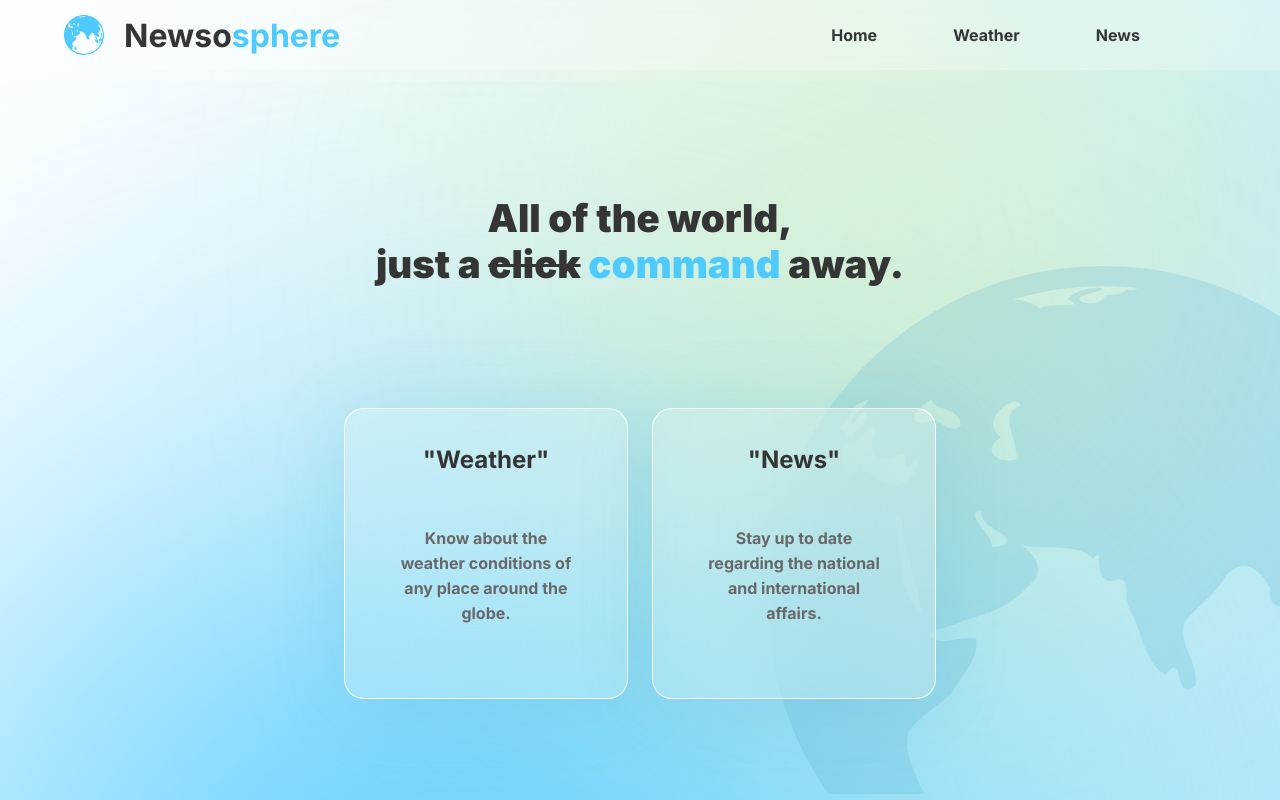
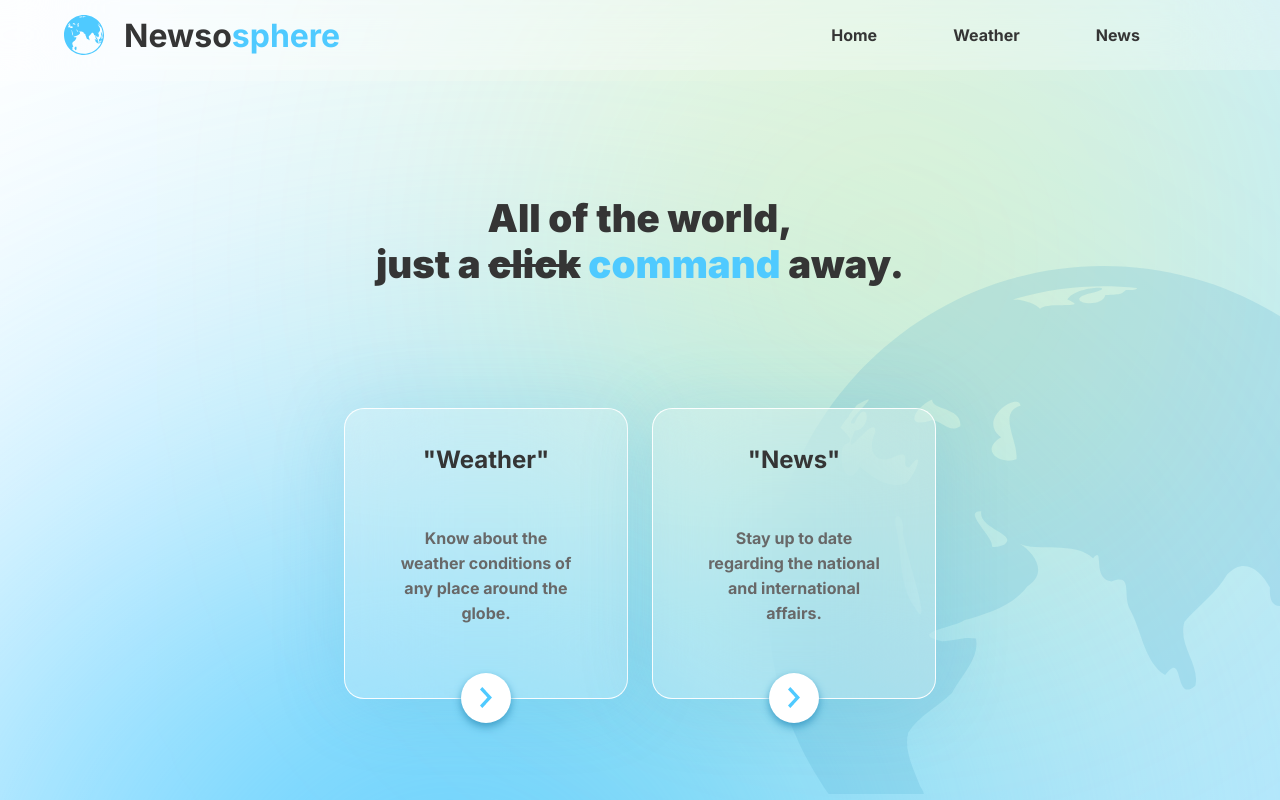
Before and after one commit to Newsosphere/Newsosphere-app, a React (Create React App) app: page / in a window 1280 px wide. Built offline with nearby package versions, Linux system fonts and the light colour scheme.

Commit message:
Add the roundbutton component

```diff
--- a/src/Components/Home/Home.jsx
+++ b/src/Components/Home/Home.jsx
@@ -1,6 +1,7 @@
 import React from 'react'
 import { Link } from 'react-router-dom'
 import Card from '../Card/Card'
+import RoundButton from '../RoundButton/RoundButton'
 import Globe from '../../Images/Globe.svg'
 
 // Styles
@@ -17,12 +18,14 @@ export default function Home() {
                         <Card width={282} height={289}>
                             <h2>"Weather"</h2>
                             <p style={{ textAlign: "center" }}>Know about the<br></br> weather conditions of<br></br> any place around the <br></br>globe.</p>
+                            <RoundButton />
                         </Card>
                     </Link>
                     <Link to="/news">
                         <Card width={282} height={289}>
                             <h2>"News"</h2>
                             <p style={{ textAlign: "center" }}>Stay up to date<br></br>regarding the national<br></br>and international<br></br>affairs.</p>
+                            <RoundButton />
                         </Card>
                     </Link>
                 </div>
--- /dev/null
+++ b/src/Components/RoundButton/RoundButton.css
@@ -0,0 +1,18 @@
+.RoundButton{
+    position: absolute;
+    left: 50%;
+    top: 100%;
+    height: 50px;
+    width: 50px;
+    border-radius: 50%;
+    transform: translateX(-50%) translateY(-50%);
+    background: #FFFFFF;
+    box-shadow: 0px 4px 9px #3E9EC7;
+    display: flex;
+    justify-content: center;
+    align-items: center;
+}
+
+.RoundButton>img{
+    width: 25%;
+}
--- /dev/null
+++ b/src/Components/RoundButton/RoundButton.jsx
@@ -0,0 +1,13 @@
+import React from 'react'
+import RightChevron from '../../Images/RightChevron.svg';
+
+// Styles
+import './RoundButton.css'
+
+export default function RoundButton() {
+    return (
+        <div className='RoundButton'>
+            <img src={RightChevron} alt="Right Chevron" />
+        </div>
+    )
+}
```
Also changed, not shown: src/Images/RightChevron.svg (renamed from src/Images/Right Chevron.svg).
